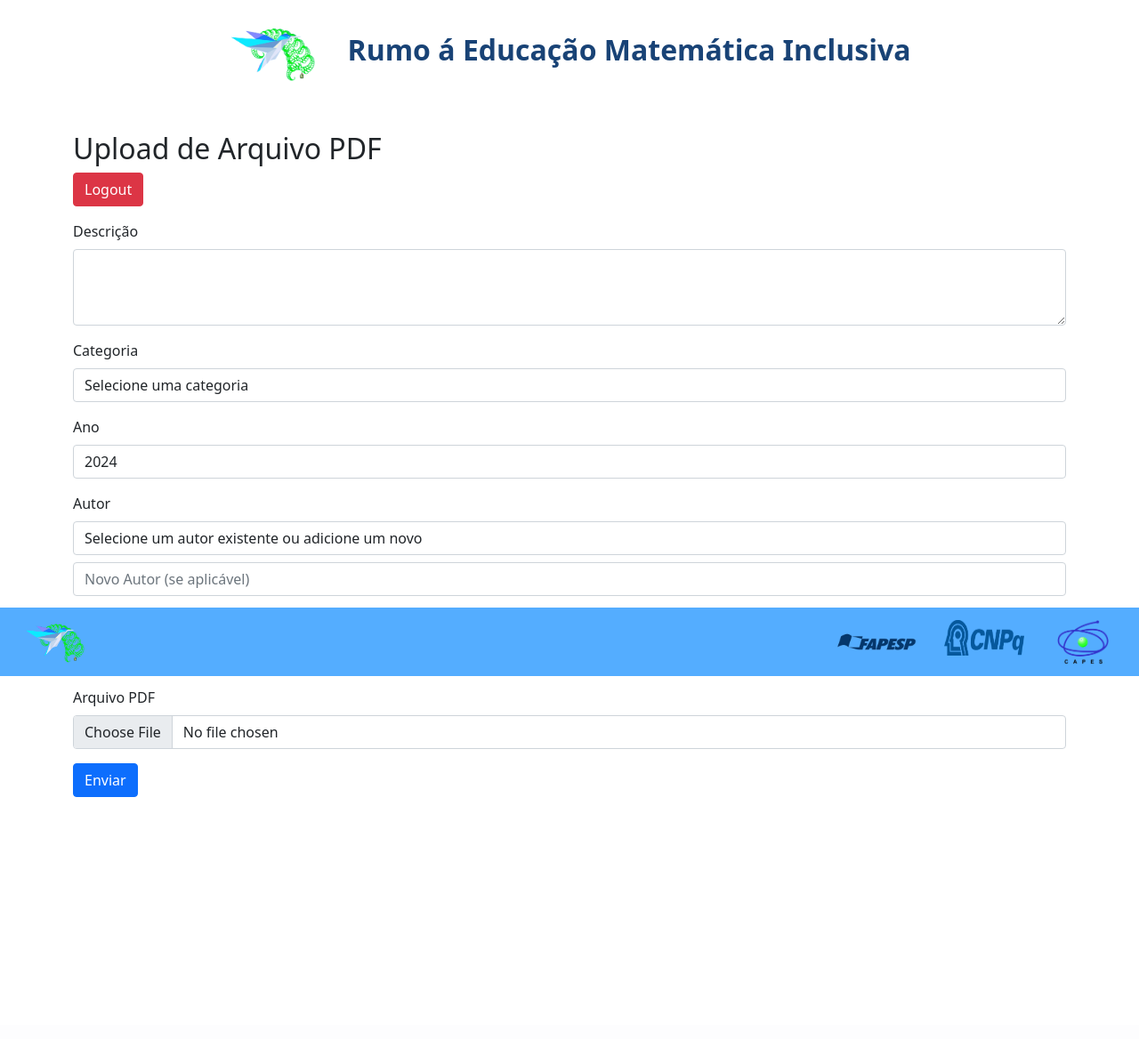
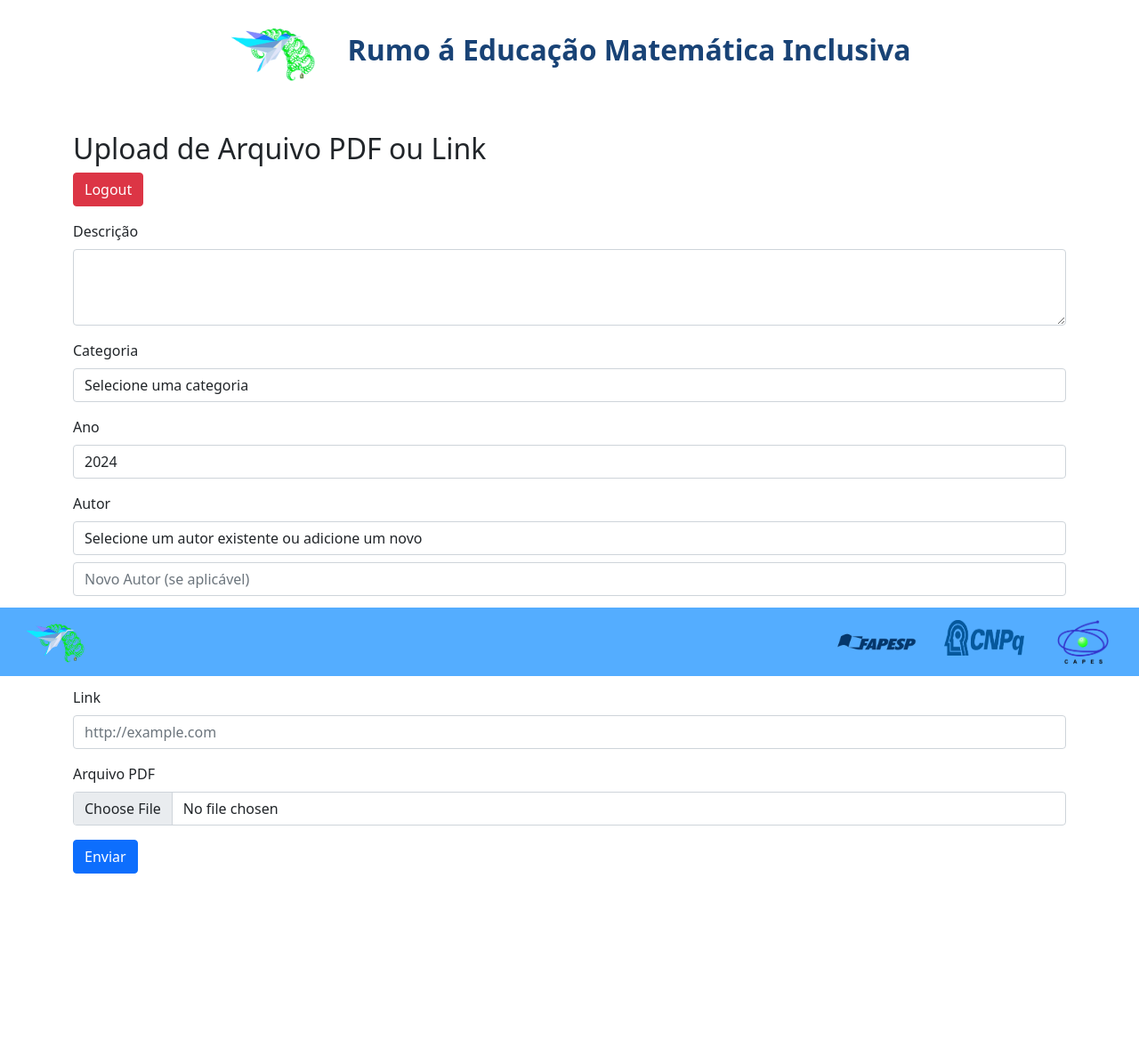
Before and after one commit to arthurdias03/SiteRumo, a PHP site: page /upload in a window 1280 px wide. Shown: the part 40-1208 px from the top of the page at 89% size. Before the commit the page ends 936 px from the top, so only its background shows below. Run offline with PHP 8.4, Linux system fonts and the light colour scheme; the visitor is signed in with stand-in values (Sample User, id 1); data that the repository does not hold is empty.

Commit message:
modificações na pagina uploads, publicacoes e testes novas demandas

```diff
--- a/upload.php
+++ b/upload.php
@@ -7,6 +7,8 @@
 }
 
 include 'config.php';
+
+
 ?>
 
 <!DOCTYPE html>
@@ -18,6 +20,38 @@
     <title>Upload de Arquivo PDF</title>
     <link rel="stylesheet" href="css/style.css">
     <link href="https://cdn.jsdelivr.net/npm/bootstrap@5.1.3/dist/css/bootstrap.min.css" rel="stylesheet">
+    <script>
+        function toggleFields() {
+            var linkField = document.getElementById("link");
+            var fileField = document.getElementById("arquivo");
+
+            if (linkField.value !== "") {
+                fileField.disabled = true;
+                fileField.value = ""; // Limpa o campo de arquivo se estiver desabilitado
+            } else {
+                fileField.disabled = false;
+            }
+
+            if (fileField.files.length > 0) {
+                linkField.disabled = true;
+                linkField.value = ""; // Limpa o campo de link se o arquivo estiver selecionado
+            } else {
+                linkField.disabled = false;
+            }
+        }
+
+        function togglePeriodo() {
+            var categoria = document.getElementById("categoria").value;
+            var periodo = document.getElementById("periodo");
+
+            if (categoria === "Artigos") {
+                periodo.disabled = false;
+            } else {
+                periodo.disabled = true;
+                periodo.value = ""; // Limpa o campo quando desabilitado
+            }
+        }
+    </script>
 </head>
 
 <body>
@@ -79,7 +113,7 @@
 
 
     <div class="container mt-5" style="margin-bottom:20%">
-    <h2>Upload de Arquivo PDF</h2>
+    <h2>Upload de Arquivo PDF ou Link</h2>
     <a href="logout.php" class="btn btn-danger mb-3">Logout</a>
     <?php
         if ($_SERVER['REQUEST_METHOD'] == 'POST') {
@@ -88,9 +122,11 @@
             $ano = $_POST['ano'];
             $autor = isset($_POST['novo_autor']) && !empty($_POST['novo_autor']) ? $_POST['novo_autor'] : $_POST['autor'];
             $periodo = $_POST['periodo'];
+            $link = $_POST['link'];
             $arquivo = $_FILES['arquivo'];
 
-        if ($arquivo['type'] == 'application/pdf' && $arquivo['size'] > 0) {
+        // Validar se link ou arquivo foram fornecidos
+        if (!empty($link) || ($arquivo['type'] == 'application/pdf' && $arquivo['size'] > 0)) {
             $nomeArquivo = basename($arquivo['name']);
             $caminhoArquivo = 'uploads/' . $categoria . '/' . $ano . '/' . $nomeArquivo;
 
@@ -102,7 +138,16 @@
                 mkdir('uploads/' . $categoria . '/' . $ano, 0777, true);
             }
 
-            if (move_uploaded_file($arquivo['tmp_name'], $caminhoArquivo)) {
+            if (!empty($link)) {
+                // Se o link for fornecido, salve o link em vez do caminho do arquivo
+                $sql = "INSERT INTO arquivos (nome_arquivo, descricao, caminho_arquivo, categoria, ano, autor, periodo, link)
+                        VALUES ('$link', '$descricao', '$link', '$categoria', '$ano', '$autor', '$periodo', '$link')";
+                if ($conn->query($sql) === TRUE) {
+                    echo '<div class="alert alert-success">Link enviado com sucesso!</div>';
+                } else {
+                    echo '<div class="alert alert-danger">Erro ao salvar no banco de dados: ' . $conn->error . '</div>';
+                }
+            } else if (move_uploaded_file($arquivo['tmp_name'], $caminhoArquivo)) {
                 $sql = "INSERT INTO arquivos (nome_arquivo, descricao, caminho_arquivo, categoria, ano, autor, periodo)
                         VALUES ('$nomeArquivo', '$descricao', '$caminhoArquivo', '$categoria', '$ano', '$autor', '$periodo')";
                 if ($conn->query($sql) === TRUE) {
@@ -114,7 +159,7 @@
                 echo '<div class="alert alert-danger">Erro ao mover o arquivo.</div>';
             }
         } else {
-            echo '<div class="alert alert-danger">Por favor, envie um arquivo PDF válido.</div>';
+            echo '<div class="alert alert-danger">Por favor, envie um arquivo PDF válido ou insira um link.</div>';
         }
     }
 
@@ -134,7 +179,7 @@
         </div>
         <div class="mb-3">
             <label for="categoria" class="form-label">Categoria</label>
-            <select class="form-control" id="categoria" name="categoria" required>
+            <select class="form-control" id="categoria" name="categoria" onchange="togglePeriodo()" required>
                 <option value="">Selecione uma categoria</option>
                 <option value="Teses">Teses</option>
                 <option value="Dissertacoes">Dissertações</option>
@@ -161,14 +206,19 @@
         </div>
         <div class="mb-3">
             <label for="periodo" class="form-label">Período</label>
-            <select class="form-control" id="periodo" name="periodo" required>
-                <option value="periodico">Periódico</option>
-                <option value="anuais">Anuais</option>
+            <select class="form-control" id="periodo" name="periodo" disabled>
+                <option value="">Selecione o período</option>
+                <option value="periódico">Periódico</option>
+                <option value="anais">Anais</option>
             </select>
         </div>
         <div class="mb-3">
+            <label for="link" class="form-label">Link</label>
+            <input class="form-control" type="url" id="link" name="link" placeholder="http://example.com" oninput="toggleFields()">
+        </div>
+        <div class="mb-3">
             <label for="arquivo" class="form-label">Arquivo PDF</label>
-            <input class="form-control" type="file" id="arquivo" name="arquivo" accept="application/pdf" required>
+            <input class="form-control" type="file" id="arquivo" name="arquivo" accept="application/pdf" oninput="toggleFields()">
         </div>
         <button type="submit" class="btn btn-primary">Enviar</button>
     </form>
@@ -200,6 +250,8 @@
         }
     });
     </script>
+
+
 </body>
 
 </html>
```
Also changed, not shown: CONFIG BANCO DADOS.TXT (+11 -0 lines), deletepubs.php (+27 -3 lines), publicacoescopy.php (+44 -20 lines), 4 other files. Lines whose indentation alone changed are shown as unchanged.
